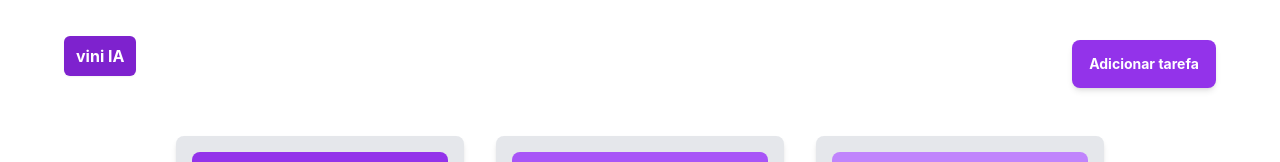
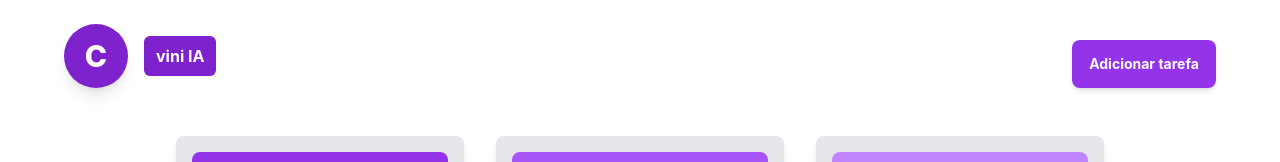
Before and after one commit to vini-murtinho/CODI, a React (Create React App) app in the folder frontend/: page / in a window 1280 px wide. Shown: the top 162 px of the page. Built offline with nearby package versions, Linux system fonts and the light colour scheme; no server answers.

Commit message:
feat(frontend): make 'C' prominent in logo

```diff
--- a/frontend/src/components/Logo.tsx
+++ b/frontend/src/components/Logo.tsx
@@ -2,8 +2,11 @@ import React from "react";
 
 export const Logo: React.FC = () => {
   return (
-    <div className="flex items-center gap-3">
-      <div className="bg-purple-700 text-white font-bold px-3 py-2 rounded-md shadow-sm">vini IA</div>
+    <div className="flex items-center gap-4">
+      <div className="flex items-center justify-center bg-purple-700 text-white font-extrabold rounded-full h-16 w-16 text-3xl shadow-lg">C</div>
+      <div className="bg-purple-700 text-white font-bold px-3 py-2 rounded-md shadow-sm">
+        vini IA
+      </div>
     </div>
   );
 };
```
